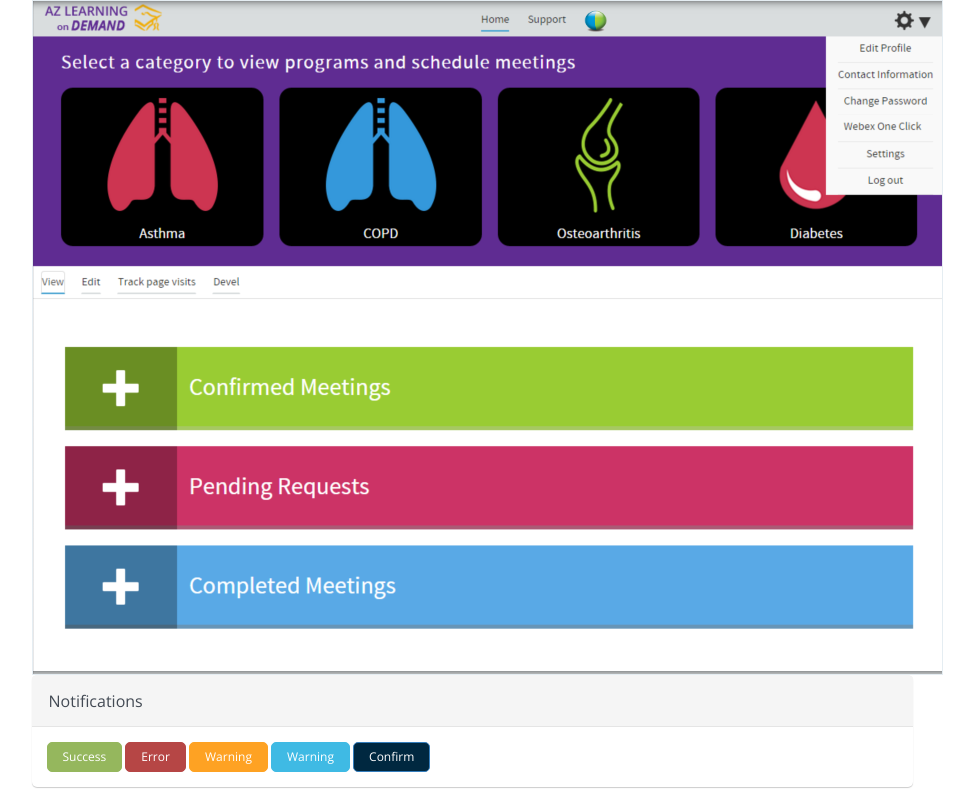
After one commit to dhustlerz/flexxiademodesign, a PHP site: page /az.php in a window 1280 px wide. The commit adds this page. Shown: the whole page, without its empty margins (168-1142 px from the left). Run offline with PHP 8.4, Linux system fonts and the light colour scheme; some libraries are stand-ins or nearby versions.

Commit message:
webexone click design

```diff
--- /dev/null
+++ b/az.php
@@ -0,0 +1,102 @@
+<!DOCTYPE html>
+<html lang="en">
+    <head>
+        <?php include 'includes/head.inc.php' ?>
+        <link rel="stylesheet" href="css/fancybox/jquery.fancybox.css" type="text/css" media="screen" />
+        <style type="text/css">
+            .Wxbutton
+            {
+            background: url(img/az/azmain.png) no-repeat;
+            cursor:pointer;
+                        border: none;
+            }
+        </style>
+    </head>
+
+
+    <body>
+
+
+    <!-- START PAGE CONTAINER -->
+      <div  class="page-container" style="background: #ffffff;">
+
+    <!-- START PAGE SIDEBAR -->
+      <?php include 'includes/sidebar.inc.php';?>
+    <!-- END PAGE SIDEBAR -->
+
+    <div style="width:911px;" class=" container">
+
+      <div  style="background-image: url(img/az/azmain1.png); height: 675px; width: 911px; border: 1px solid #e5edf2; ">
+         <div class="row">
+          <div class="col-sm-1">
+          <a   onClick="noty({text: 'Meeting has been successfully created', layout: 'topRight', type: 'success'});"><img style=" cursor: pointer; height: 23px; width: 25px; margin-left: 540px; margin-top: 9px;" src="img/az/oneclick.png"> </a>
+        </div>
+          <a   onClick="noty({text: 'Meeting has been successfully created', layout: 'topRight', type: 'success'});"><img style=" cursor: pointer; height: 23px;  margin-left: 720px; margin-top: 114px;" src="img/az/drop-down-one-click.PNG"> </a>
+
+
+
+          <!--  <button type="button" class=" mb-control Wxbutton" style=" height: 23px; width: 25px; margin-left: 550px; margin-top: 9px;" data-box="#message-box-success">Success</button> -->
+         </div>
+      </div>
+
+     <!-- START NOTY PLUGIN -->
+      <div class="panel panel-default">
+          <div class="panel-heading">
+              <h3 class="panel-title">Notifications</h3>
+              <ul class="panel-controls">
+
+              </ul>
+          </div>
+          <div class="panel-body">
+
+              <div class="form-group">
+                  <button class="btn btn-success" onClick="noty({text: 'Successful action', layout: 'topRight', type: 'success'});">Success</button>
+                  <button class="btn btn-danger" onClick="noty({text: 'There was an error', layout: 'topRight', type: 'error'});">Error</button>
+                  <button class="btn btn-warning" onClick="noty({text: 'Best check yo self', layout: 'topRight', type: 'warning'});">Warning</button>
+                  <button class="btn btn-info" onClick="noty({text: 'This alert needs your attention', layout: 'topRight', type: 'information'});">Warning</button>
+                  <button class="btn btn-primary" onClick="notyConfirm();">Confirm</button>
+              </div>
+          </div>
+      </div>
+      <!-- END NOTY PLUGIN -->
+
+
+
+
+
+      </div>
+    <!-- END PAGE CONTAINER
+    <script type="text/javascript" src="http://ajax.googleapis.com/ajax/libs/jquery/1.4/jquery.min.js"></script>
+    <script type="text/javascript" src="js/plugins/jquery.fancybox-1.3.4/jquery.fancybox-1.3.4.pack.js"></script>
+    -->
+    <?php include 'includes/javascript.inc.php';?>
+
+    <script type="text/javascript">
+
+      $(document).ready(function() {
+
+      /* This is basic - uses default settings */
+
+      $("a#single_image").fancybox();
+
+      /* Using custom settings */
+
+      $("a#inline").fancybox({
+        'hideOnContentClick': true
+      });
+
+      /* Apply fancybox to multiple items */
+
+      $("a.group").fancybox({
+        'transitionIn'  : 'elastic',
+        'transitionOut' : 'elastic',
+        'speedIn'   : 1,
+        'speedOut'    : 2,
+        'overlayShow' : true
+      });
+
+    });
+    </script>
+
+    </body>
+</html>
--- a/includes/javascript.inc.php
+++ b/includes/javascript.inc.php
@@ -19,6 +19,7 @@
         <script type="text/javascript" src="js/plugins/jquery/jquery-ui.min.js"></script>
         <script type="text/javascript" src="js/plugins/bootstrap/bootstrap.min.js"></script>
         <!-- END PLUGINS -->
+
 
         <!-- START THIS PAGE PLUGINS-->
         <!-- MAP PLUGINS-->
@@ -110,6 +111,34 @@
 
         <!-- END THIS PAGE PLUGINS-->
 
+        <script type='text/javascript' src='js/plugins/noty/jquery.noty.js'></script>
+        <script type='text/javascript' src='js/plugins/noty/layouts/topCenter.js'></script>
+        <script type='text/javascript' src='js/plugins/noty/layouts/topLeft.js'></script>
+        <script type='text/javascript' src='js/plugins/noty/layouts/topRight.js'></script>
+
+        <script type='text/javascript' src='js/plugins/noty/themes/default.js'></script>
+        <script type="text/javascript">
+            function notyConfirm(){
+                noty({
+                    text: 'Do you want to continue?',
+                    layout: 'topRight',
+                    buttons: [
+                            {addClass: 'btn btn-success btn-clean', text: 'Ok', onClick: function($noty) {
+                                $noty.close();
+                                noty({text: 'You clicked "Ok" button', layout: 'topRight', type: 'success'});
+                            }
+                            },
+                            {addClass: 'btn btn-danger btn-clean', text: 'Cancel', onClick: function($noty) {
+                                $noty.close();
+                                noty({text: 'You clicked "Cancel" button', layout: 'topRight', type: 'error'});
+                                }
+                            }
+                        ]
+                })
+            }
+        </script>
+        <!-- END PAGE PLUGINS -->
+
 
 
 
```
Also changed, not shown: img/az/azmain.PNG (added), img/az/azmain1.PNG (added), img/az/drop-down-one-click.PNG (added), img/az/oneclick.png (added).
